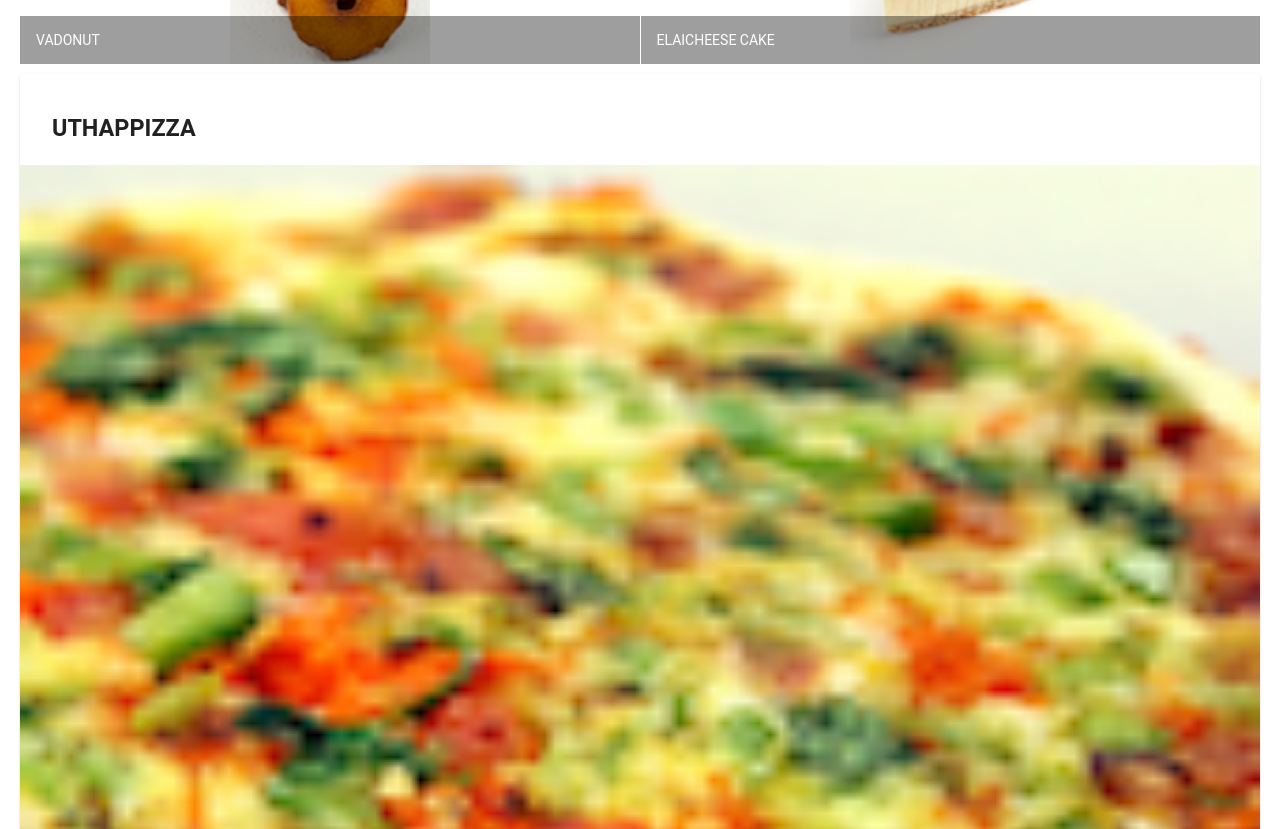
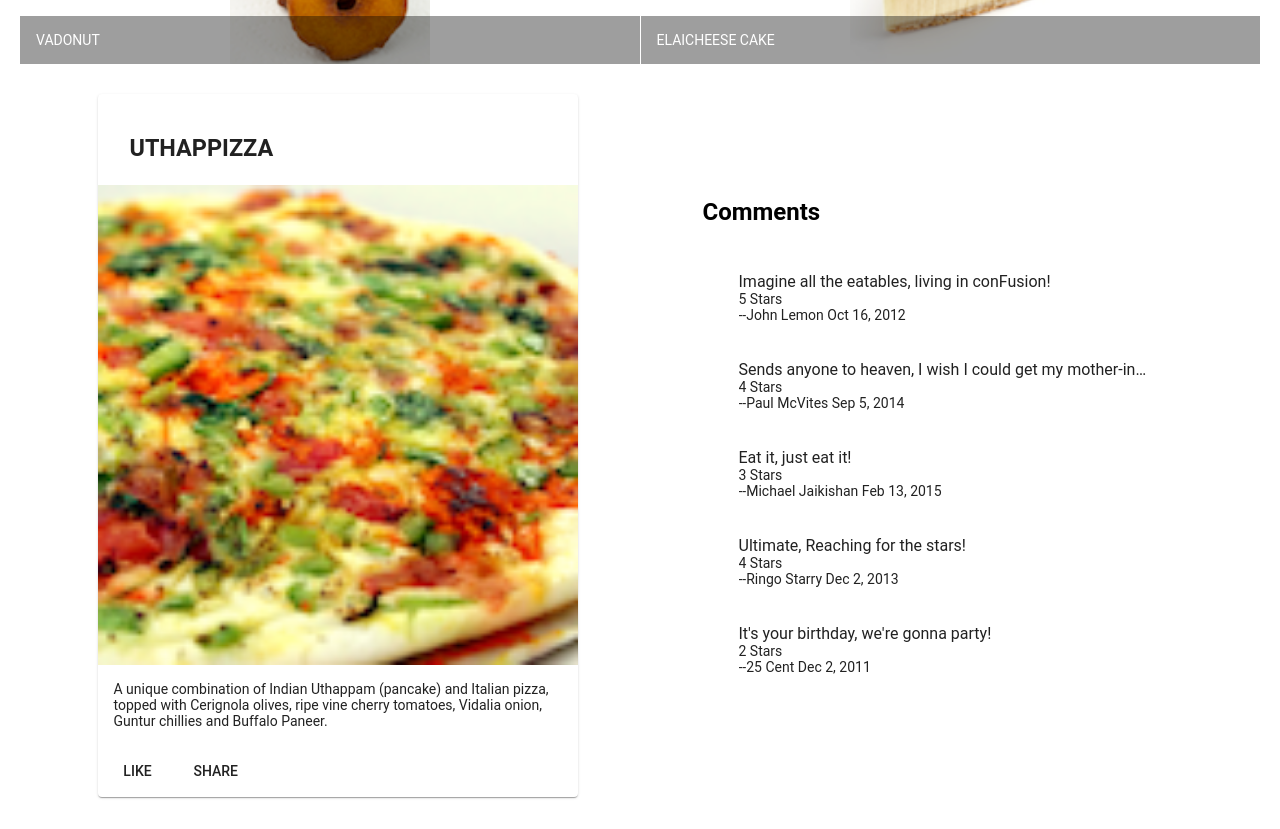
Before and after one commit to asifekbal/angular-coursera, an Angular app: page / in a window 1280 px wide. Shown: the part 500-1329 px from the top of the page. Built offline with nearby package versions, Linux system fonts and the light colour scheme.

Commit message:
First Assignment Completed

```diff
--- a/src/app/app.module.ts
+++ b/src/app/app.module.ts
@@ -10,6 +10,7 @@
 import { MatGridListModule } from '@angular/material/grid-list';
 import {MatCardModule} from '@angular/material/card';
 import {MatButtonModule} from '@angular/material/button';
+import { DishdetailComponent } from './dishdetail/dishdetail.component';
 
 
 
@@ -17,7 +18,8 @@
 @NgModule({
   declarations: [
     AppComponent,
-    MenuComponent
+    MenuComponent,
+    DishdetailComponent
   ],
   imports: [
     BrowserModule, BrowserAnimationsModule, MatToolbarModule, FlexLayoutModule, MatListModule,MatGridListModule,
--- /dev/null
+++ b/src/app/dishdetail/dishdetail.component.html
@@ -0,0 +1,37 @@
+<div class="container" fxLayout="row" fxLayout.sm="column" fxLayout.xs="column"
+  fxLayoutAlign.gt-md="space-around center" fxLayoutGap="10px" fxLayoutGap.xs="0">
+
+  <div fxFlex="40">
+    <div fxFlex *ngIf="dish">
+      <mat-card>
+        <mat-card-header>
+          <mat-card-title>
+            <h3>{{dish.name | uppercase}}</h3>
+          </mat-card-title>
+        </mat-card-header>
+        <img mat-card-image src={{dish.image}} alt={{dish.name}}>
+        <mat-card-content>
+          {{dish.description}}
+        </mat-card-content>
+        <mat-card-actions>
+          <button mat-button>LIKE</button>
+          <button mat-button>SHARE</button>
+        </mat-card-actions>
+      </mat-card>
+    </div>
+  </div>
+
+  <div fxFlex="40">
+      <h2>Comments</h2>
+    <div class="container" fxLayout="column">
+      <mat-list fxFlex>
+        <mat-list-item *ngFor="let com of dish.comments">
+          <p matLine> {{com.comment}} </p>
+          <p matLine> {{com.rating}} Stars</p>
+          <p matLine> --{{com.author}} {{com.date | date}}</p>
+        </mat-list-item>
+      </mat-list>
+    </div>
+  </div>
+
+</div>
--- /dev/null
+++ b/src/app/dishdetail/dishdetail.component.ts
@@ -0,0 +1,57 @@
+import { Component, OnInit } from '@angular/core';
+
+const DISH = {
+  id: '0',
+  name: 'Uthappizza',
+  image: '/assets/images/uthappizza.png',
+  category: 'mains',
+  featured: true,
+  label: 'Hot',
+  price: '4.99',
+  description: 'A unique combination of Indian Uthappam (pancake) and Italian pizza, topped with Cerignola olives, ripe vine cherry tomatoes, Vidalia onion, Guntur chillies and Buffalo Paneer.',
+  comments: [
+       {
+           rating: 5,
+           comment: 'Imagine all the eatables, living in conFusion!',
+           author: 'John Lemon',
+           date: '2012-10-16T17:57:28.556094Z'
+       },
+       {
+           rating: 4,
+           comment: 'Sends anyone to heaven, I wish I could get my mother-in-law to eat it!',
+           author: 'Paul McVites',
+           date: '2014-09-05T17:57:28.556094Z'
+       },
+       {
+           rating: 3,
+           comment: 'Eat it, just eat it!',
+           author: 'Michael Jaikishan',
+           date: '2015-02-13T17:57:28.556094Z'
+       },
+       {
+           rating: 4,
+           comment: 'Ultimate, Reaching for the stars!',
+           author: 'Ringo Starry',
+           date: '2013-12-02T17:57:28.556094Z'
+       },
+       {
+           rating: 2,
+           comment: 'It\'s your birthday, we\'re gonna party!',
+           author: '25 Cent',
+           date: '2011-12-02T17:57:28.556094Z'
+       }
+   ]
+};
+
+@Component({
+  selector: 'app-dishdetail',
+  templateUrl: './dishdetail.component.html',
+  styleUrls: ['./dishdetail.component.css']
+})
+export class DishdetailComponent implements OnInit {
+
+  dish = DISH;
+  ngOnInit() {
+  }
+
+}
--- a/src/app/menu/menu.component.html
+++ b/src/app/menu/menu.component.html
@@ -15,22 +15,5 @@
       </mat-grid-tile>
     </mat-grid-list>
   </div>
-
-  <div fxFlex *ngIf="selectedDish">
-    <mat-card>
-      <mat-card-header>
-        <mat-card-title>
-          <h3>{{selectedDish.name | uppercase}}</h3>
-        </mat-card-title>
-      </mat-card-header>
-      <img mat-card-image src={{selectedDish.image}} alt={{selectedDish.name}}>
-      <mat-card-content>
-        {{selectedDish.description}}
-      </mat-card-content>
-      <mat-card-actions>
-        <button mat-button>LIKE</button>
-        <button mat-button>SHARE</button>
-      </mat-card-actions>
-    </mat-card>
-  </div>
+  <app-dishdetail></app-dishdetail>
 </div>
```
Also changed, not shown: src/app/dishdetail/dishdetail.component.css (added), 1 other file (tests, documents, lock files or other folders).
